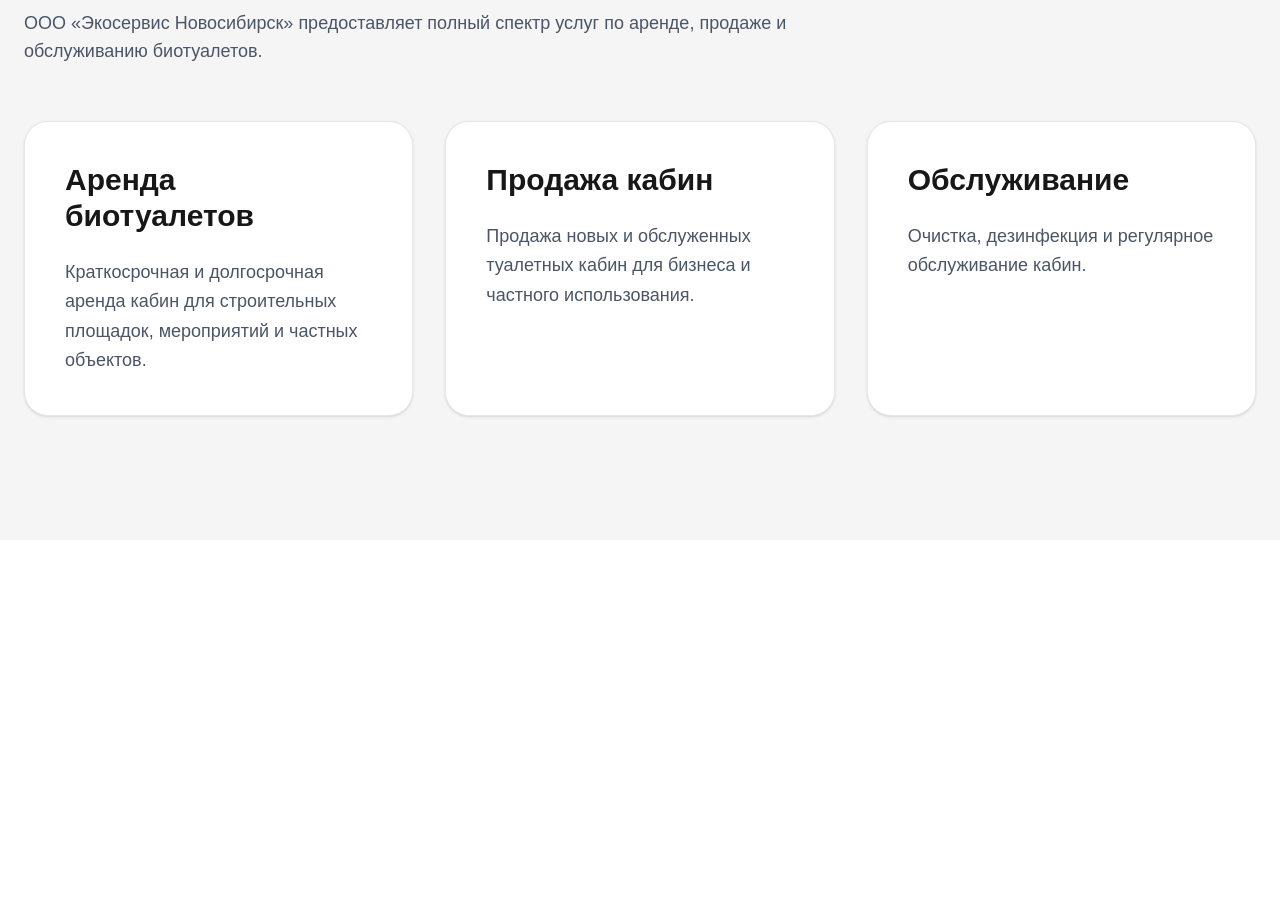
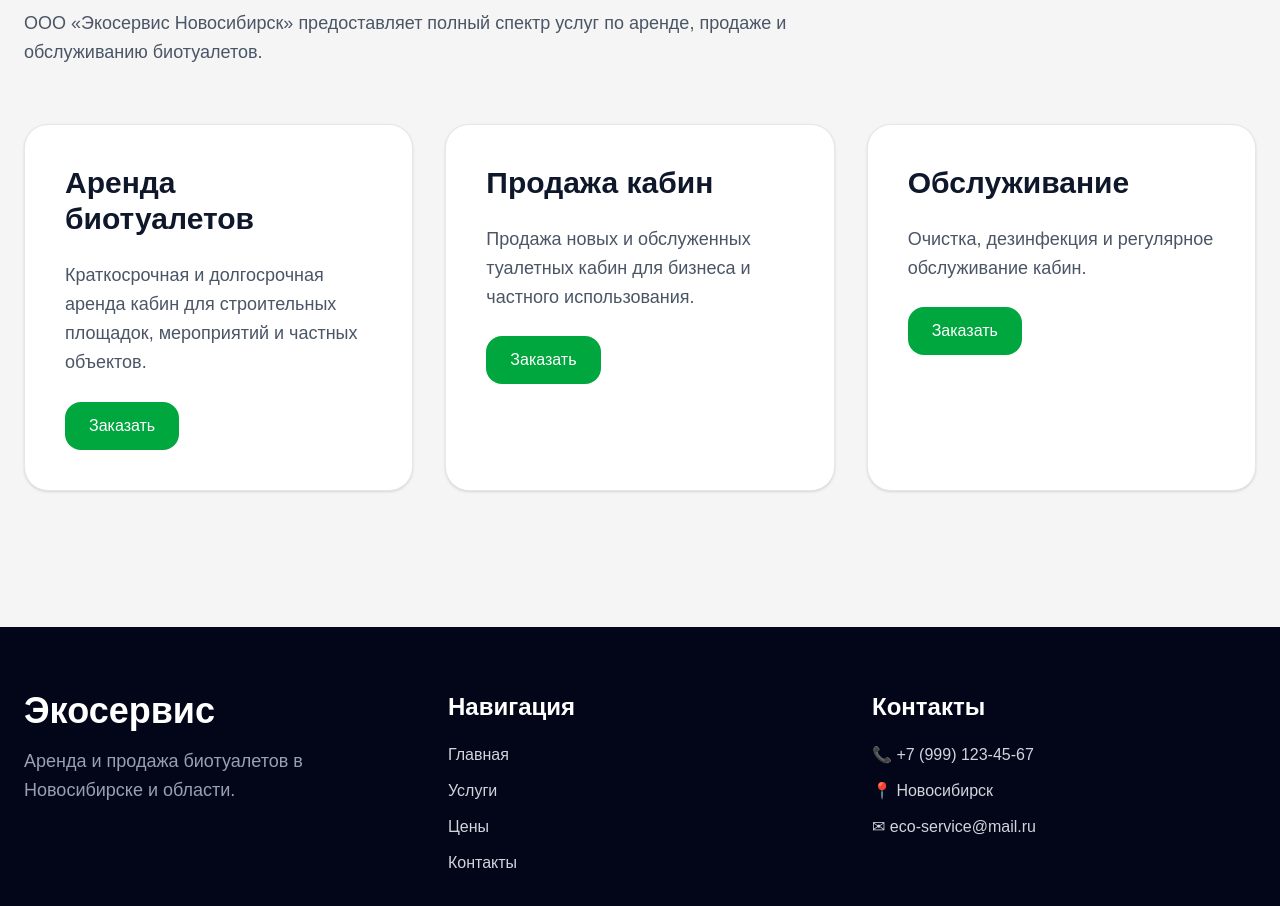
Before and after one commit to Skyeeeeeeeeeeeeeeeeeee/eco-service-site, a Next.js app: page / in a window 1280 px wide. Shown: the part 260-1166 px from the top of the page. Before the commit the page ends 800 px from the top, so only its background shows below. Built offline with nearby package versions, Linux system fonts and the light colour scheme.

Commit message:
add request form

```diff
--- a/app/page.tsx
+++ b/app/page.tsx
@@ -1,6 +1,6 @@
 export default function ServicesPage() {
   return (
-    <main className="min-h-screen bg-[#f5f5f5]">
+    <main className="min-h-screen bg-[#f5f5f5] text-slate-900">
 
       {/* HEADER */}
       <header className="border-b border-gray-200 bg-white sticky top-0 z-50">
@@ -8,7 +8,7 @@ export default function ServicesPage() {
         <div className="max-w-7xl mx-auto px-4 py-4 flex items-center justify-between">
 
           {/* LOGO */}
-          <div>
+          <a href="/" className="block">
             <h2 className="text-2xl md:text-3xl font-bold text-green-600">
               Экосервис
             </h2>
@@ -16,7 +16,7 @@ export default function ServicesPage() {
             <p className="text-gray-500 text-sm">
               Новосибирск
             </p>
-          </div>
+          </a>
 
           {/* DESKTOP MENU */}
           <nav className="hidden md:flex items-center gap-10">
@@ -54,7 +54,7 @@ export default function ServicesPage() {
           {/* BUTTON */}
           <a
             href="/contacts"
-            className="bg-green-600 hover:bg-green-700 text-white px-5 py-3 rounded-2xl font-medium transition text-sm"
+            className="bg-green-600 hover:bg-green-700 text-white px-5 py-3 rounded-2xl font-medium transition text-sm md:text-base"
           >
             Заказать
           </a>
@@ -66,7 +66,7 @@ export default function ServicesPage() {
 
           <a
             href="/"
-            className="bg-gray-100 px-4 py-2 rounded-xl text-sm whitespace-nowrap"
+            className="bg-gray-100 text-slate-800 px-4 py-2 rounded-xl text-sm whitespace-nowrap"
           >
             Главная
           </a>
@@ -80,14 +80,14 @@ export default function ServicesPage() {
 
           <a
             href="/prices"
-            className="bg-gray-100 px-4 py-2 rounded-xl text-sm whitespace-nowrap"
+            className="bg-gray-100 text-slate-800 px-4 py-2 rounded-xl text-sm whitespace-nowrap"
           >
             Цены
           </a>
 
           <a
             href="/contacts"
-            className="bg-gray-100 px-4 py-2 rounded-xl text-sm whitespace-nowrap"
+            className="bg-gray-100 text-slate-800 px-4 py-2 rounded-xl text-sm whitespace-nowrap"
           >
             Контакты
           </a>
@@ -96,59 +96,84 @@ export default function ServicesPage() {
 
       </header>
 
-      {/* PAGE */}
+      {/* HERO */}
       <section className="py-16 md:py-24">
 
         <div className="max-w-7xl mx-auto px-4 md:px-6">
 
-          <h1 className="text-5xl md:text-6xl font-bold text-slate-900 mb-6">
+          <h1 className="text-5xl md:text-6xl font-bold mb-6">
             Наши услуги
           </h1>
 
-          <p className="text-lg text-gray-600 max-w-3xl mb-14">
+          <p className="text-lg text-gray-600 max-w-3xl mb-14 leading-relaxed">
             ООО «Экосервис Новосибирск» предоставляет полный спектр услуг
             по аренде, продаже и обслуживанию биотуалетов.
           </p>
 
+          {/* CARDS */}
           <div className="grid grid-cols-1 md:grid-cols-3 gap-8">
 
-            <div className="bg-white rounded-3xl p-10 shadow-sm border border-gray-200">
+            {/* CARD */}
+            <div className="bg-white rounded-3xl p-10 shadow-sm border border-gray-200 hover:shadow-lg transition">
 
               <h2 className="text-3xl font-bold mb-6">
                 Аренда биотуалетов
               </h2>
 
-              <p className="text-gray-600 text-lg leading-relaxed">
+              <p className="text-gray-600 text-lg leading-relaxed mb-6">
                 Краткосрочная и долгосрочная аренда кабин
-                для строительных площадок, мероприятий
-                и частных объектов.
+                для строительных площадок,
+                мероприятий и частных объектов.
               </p>
+
+              <a
+                href="/contacts"
+                className="inline-block bg-green-600 hover:bg-green-700 text-white px-6 py-3 rounded-2xl transition font-medium"
+              >
+                Заказать
+              </a>
 
             </div>
 
-            <div className="bg-white rounded-3xl p-10 shadow-sm border border-gray-200">
+            {/* CARD */}
+            <div className="bg-white rounded-3xl p-10 shadow-sm border border-gray-200 hover:shadow-lg transition">
 
               <h2 className="text-3xl font-bold mb-6">
                 Продажа кабин
               </h2>
 
-              <p className="text-gray-600 text-lg leading-relaxed">
+              <p className="text-gray-600 text-lg leading-relaxed mb-6">
                 Продажа новых и обслуженных туалетных кабин
                 для бизнеса и частного использования.
               </p>
 
+              <a
+                href="/contacts"
+                className="inline-block bg-green-600 hover:bg-green-700 text-white px-6 py-3 rounded-2xl transition font-medium"
+              >
+                Заказать
+              </a>
+
             </div>
 
-            <div className="bg-white rounded-3xl p-10 shadow-sm border border-gray-200">
+            {/* CARD */}
+            <div className="bg-white rounded-3xl p-10 shadow-sm border border-gray-200 hover:shadow-lg transition">
 
               <h2 className="text-3xl font-bold mb-6">
                 Обслуживание
               </h2>
 
-              <p className="text-gray-600 text-lg leading-relaxed">
+              <p className="text-gray-600 text-lg leading-relaxed mb-6">
                 Очистка, дезинфекция и регулярное
                 обслуживание кабин.
               </p>
+
+              <a
+                href="/contacts"
+                className="inline-block bg-green-600 hover:bg-green-700 text-white px-6 py-3 rounded-2xl transition font-medium"
+              >
+                Заказать
+              </a>
 
             </div>
 
@@ -158,6 +183,65 @@ export default function ServicesPage() {
 
       </section>
 
+      {/* FOOTER */}
+      <footer className="bg-slate-950 text-white py-16 mt-10">
+
+        <div className="max-w-7xl mx-auto px-4 md:px-6">
+
+          <div className="grid grid-cols-1 md:grid-cols-3 gap-10">
+
+            <div>
+
+              <h2 className="text-4xl font-bold mb-4">
+                Экосервис
+              </h2>
+
+              <p className="text-gray-400 text-lg leading-relaxed">
+                Аренда и продажа биотуалетов
+                в Новосибирске и области.
+              </p>
+
+            </div>
+
+            <div>
+
+              <h3 className="text-2xl font-bold mb-5">
+                Навигация
+              </h3>
+
+              <div className="flex flex-col gap-3 text-gray-300">
+
+                <a href="/">Главная</a>
+                <a href="/services">Услуги</a>
+                <a href="/prices">Цены</a>
+                <a href="/contacts">Контакты</a>
+
+              </div>
+
+            </div>
+
+            <div>
+
+              <h3 className="text-2xl font-bold mb-5">
+                Контакты
+              </h3>
+
+              <div className="flex flex-col gap-3 text-gray-300">
+
+                <p>📞 +7 (999) 123-45-67</p>
+                <p>📍 Новосибирск</p>
+                <p>✉ eco-service@mail.ru</p>
+
+              </div>
+
+            </div>
+
+          </div>
+
+        </div>
+
+      </footer>
+
     </main>
   )
 }
```
